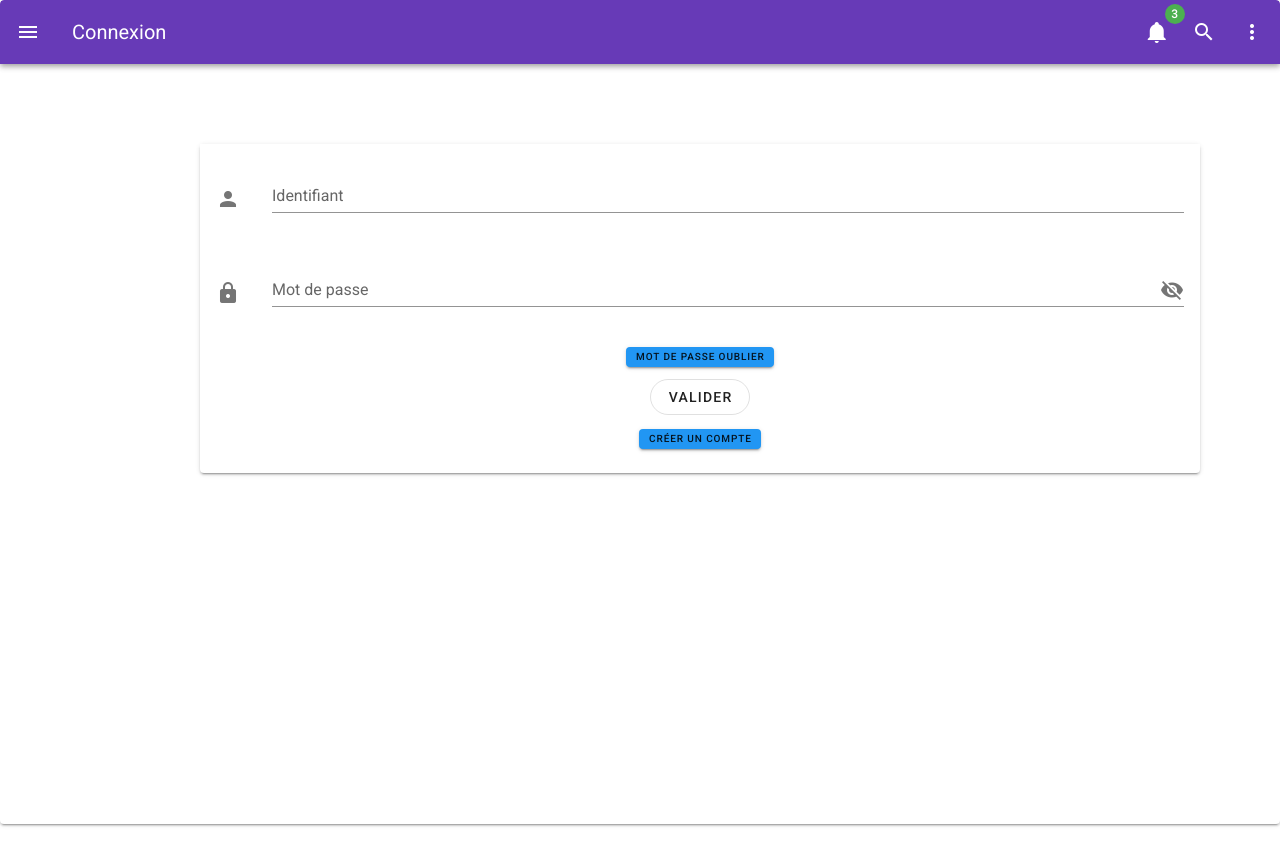
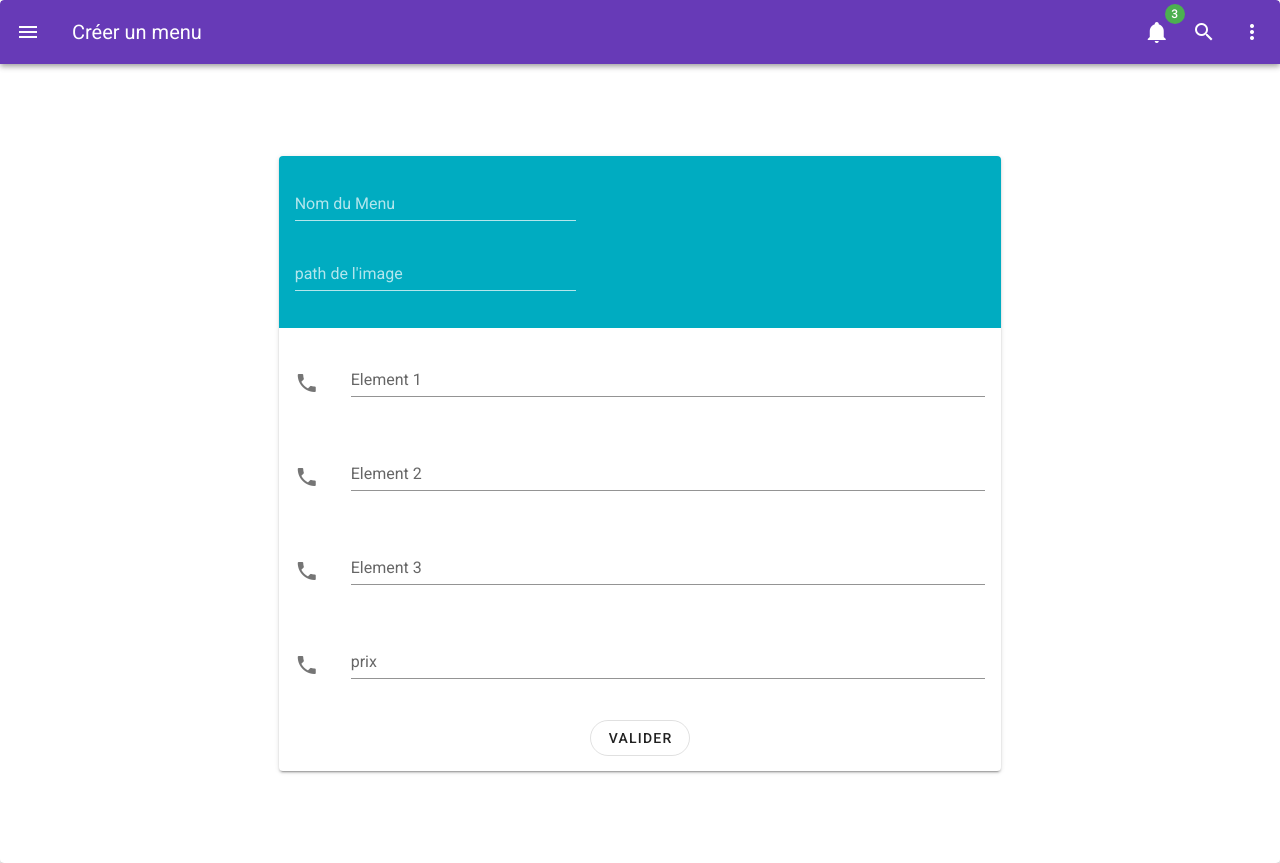
Before and after one commit to RubisetCie/Projet-Elective, a Vue app in the folder front_end_elective_v2/: page /createmenu in a window 1280 px wide. Before the commit this address led to /login. Before the commit the page ends 824 px from the top, so only its background shows below. Built offline with nearby package versions, Linux system fonts and the light colour scheme.

Commit message:
page créer un nouveau menu

```diff
--- a/front_end_elective_v2/src/components/UI/HomeBar/HomeBar.vue
+++ b/front_end_elective_v2/src/components/UI/HomeBar/HomeBar.vue
@@ -219,8 +219,8 @@ axios.defaults.baseURL = 'localhost:3000';
   computed: {
     getUserId() {
       if (this.$store.getters.getUser.loginStatus === false) {
-        if (this.$route.path !== '/login') {
-          this.$router.push('/login').catch();
+        if (this.$route.path !== '/login' && this.$route.path !== '/register') {
+          // this.$router.push('/login').catch();
         }
       }
       return this.$store.getters.getUser;
--- a/front_end_elective_v2/src/router/index.ts
+++ b/front_end_elective_v2/src/router/index.ts
@@ -14,6 +14,11 @@ const routes: Array<RouteConfig> = [
     path: '/account',
     name: 'Compte',
     component: () => import('../views/Account.vue'),
+  },
+  {
+    path: '/createmenu',
+    name: 'Créer un menu',
+    component: () => import('../views/CreateMenu.vue'),
   },
   {
     path: '/delivery',
--- /dev/null
+++ b/front_end_elective_v2/src/views/CreateMenu.vue
@@ -0,0 +1,153 @@
+<template>
+  <v-row justify='center' style='margin: 80px'>
+    <v-col cols='12' sm='8'>
+      <v-form ref='form' lazy-validation>
+        <v-card>
+          <v-card-title class='cyan darken-1'>
+            <span class='text-h5 white--text'>
+              <v-text-field
+                dark
+                label='Nom du Menu'
+                v-model='new_menu_name'
+                required
+                :rules='otherRules'
+                class='text-h5'
+              ></v-text-field>
+              <v-text-field
+                dark
+                label="path de l'image"
+                v-model='new_image_path'
+                class='text-h5'
+                :rules='otherRules'
+                required
+              ></v-text-field>
+            </span>
+            <v-spacer></v-spacer>
+          </v-card-title>
+
+          <v-list>
+            <v-list-item>
+              <v-list-item-action>
+                <v-icon>mdi-phone</v-icon>
+              </v-list-item-action>
+              <v-list-item-content>
+                <v-text-field
+                  label='Element 1'
+                  v-model='new_element1'
+                  required
+                  :rules='otherRules'
+                ></v-text-field>
+              </v-list-item-content>
+            </v-list-item>
+
+            <v-list-item>
+              <v-list-item-action>
+                <v-icon>mdi-phone</v-icon>
+              </v-list-item-action>
+              <v-list-item-content>
+                <v-text-field
+                  label='Element 2'
+                  v-model='new_element2'
+                  required
+                  :rules='otherRules'
+                ></v-text-field>
+              </v-list-item-content>
+            </v-list-item>
+
+            <v-list-item>
+              <v-list-item-action>
+                <v-icon>mdi-phone</v-icon>
+              </v-list-item-action>
+              <v-list-item-content>
+                <v-text-field
+                  label='Element 3'
+                  v-model='new_element3'
+                  required
+                  :rules='otherRules'
+                ></v-text-field>
+              </v-list-item-content>
+            </v-list-item>
+
+            <v-list-item>
+              <v-list-item-action>
+                <v-icon>mdi-phone</v-icon>
+              </v-list-item-action>
+              <v-list-item-content>
+                <v-text-field
+                  label='prix'
+                  v-model='new_price'
+                  required
+                  :rules='otherRules'
+                ></v-text-field>
+              </v-list-item-content>
+            </v-list-item>
+          </v-list>
+          <div class='d-flex justify-space-around' style='padding-bottom: 15px'>
+            <v-btn outlined rounded text @click='validate()'> Valider </v-btn>
+          </div>
+        </v-card>
+      </v-form>
+    </v-col>
+  </v-row>
+</template>
+
+<script>
+import Options from 'vue-class-component';
+import Vue from 'vue';
+import axios from 'axios';
+
+axios.defaults.baseURL = 'localhost:3000';
+
+@Options({
+  components: {},
+  data() {
+    return {
+      new_menu_name: null,
+      new_image_path: null,
+      new_element1: null,
+      new_element2: null,
+      new_element3: null,
+      new_price: null,
+    };
+  },
+  methods: {
+    redirect(path) {
+      if (this.$route.path !== path) {
+        this.$router.push(path).catch();
+      }
+    },
+    async validate() {
+      this.$refs.form.validate();
+      if (
+        this.new_menu_name != null
+        && this.new_image_path != null
+        && this.new_element1 != null
+        && this.new_price != null
+      ) {
+        this.data = {
+          name: this.new_name,
+          image: {
+            url: this.new_image_path,
+            name: 'dqz',
+          },
+          price: this.new_price,
+          item: [
+            this.new_element1,
+            this.new_element2,
+            this.new_element3,
+          ],
+        };
+        // this.new_phoneNumber;
+        this.postNewAccount(this.data);
+      }
+    },
+    async postNewAccount(data) {
+      // const response = await axios.post('/user/', data);
+      // if (response.status === 204) {
+      //   this.redirect('/login');
+      // }
+    },
+  },
+})
+export default class CreateMenu extends Vue {}
+</script>
```
